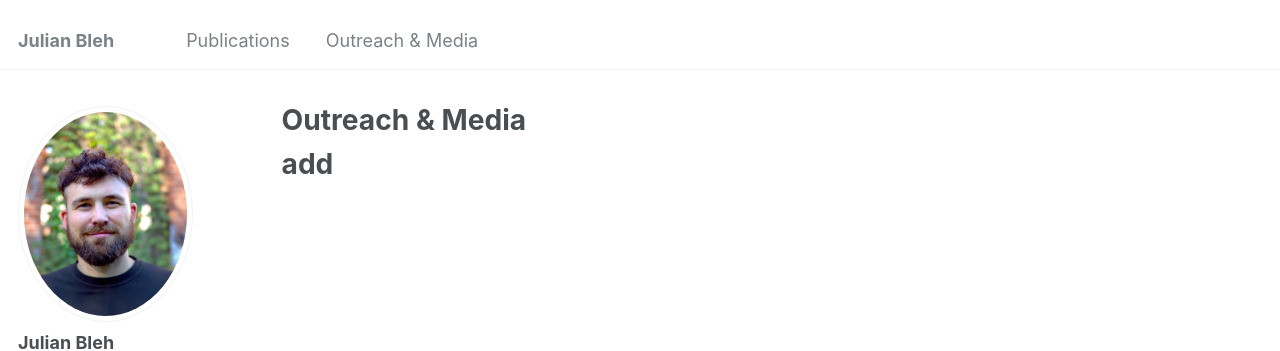
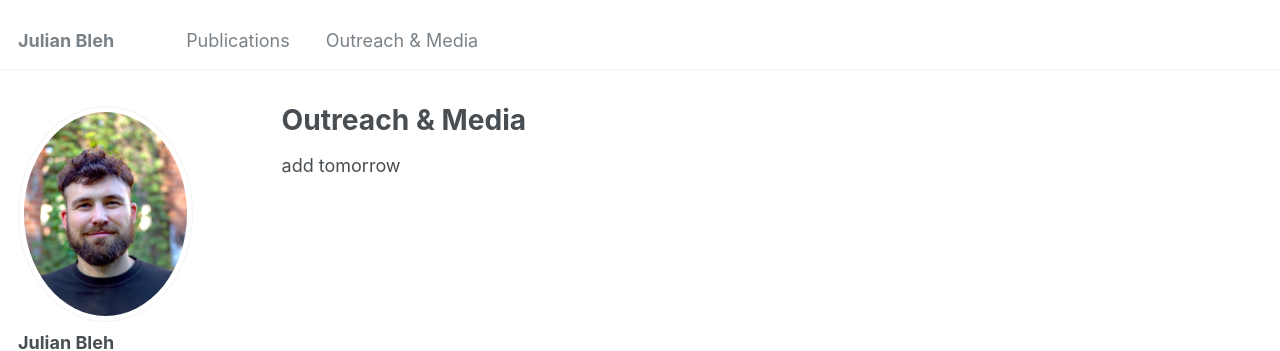
Before and after one commit to JulianBleh/JulianBleh1.github.io, a Jekyll site: the page built from _pages/outreach_media.md, in a window 1280 px wide. Shown: the top 351 px of the page. Built offline with Jekyll 4.4.1, drawn with Linux system fonts in a browser that asks for light colours; some web fonts are replaced.

Commit message:
Update outreach_media.md

```diff
--- a/_pages/outreach_media.md
+++ b/_pages/outreach_media.md
@@ -5,4 +5,4 @@ permalink: /outreach_media/
 author_profile: true
 ---
 
-# add
+add tomorrow
```
